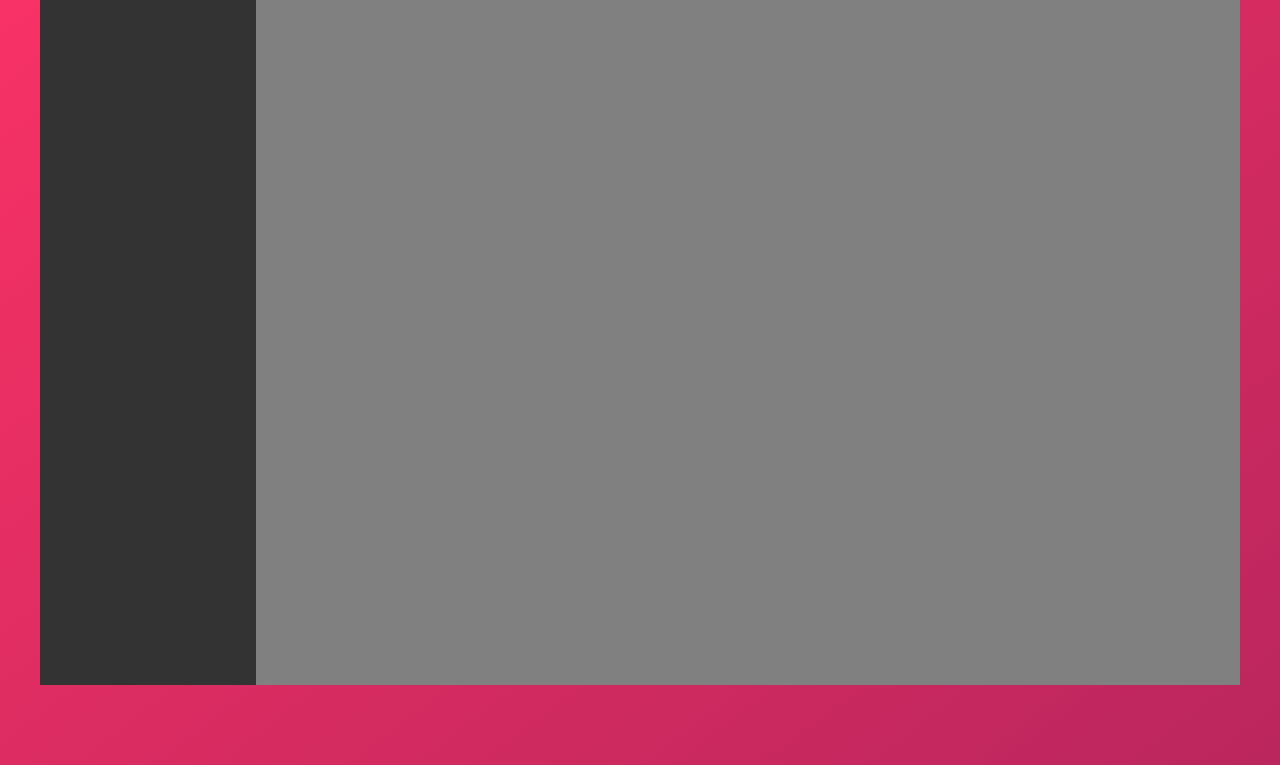
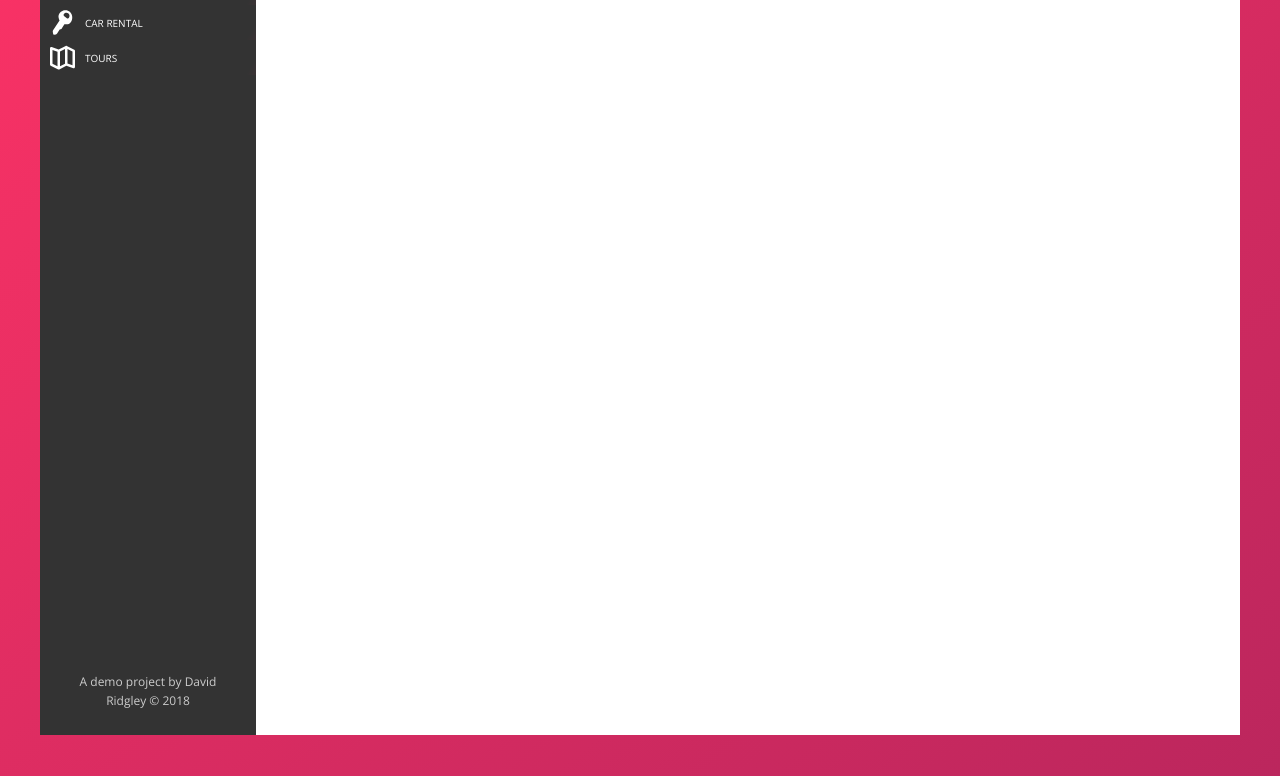
Before and after one commit to Arximiro/Trillo, a website: page index.html in a window 1280 px wide. Shown: the part 215-991 px from the top of the page. Drawn offline with nearby package versions, Linux system fonts and the light colour scheme.

Commit message:
add navigation sidebar and initial styles

```diff
--- a/index.html
+++ b/index.html
@@ -56,7 +56,44 @@
 
             <!-- SIDEBAR START -->
             <nav class="sidebar">
-              Navigation
+              <ul class="side-nav">
+                <li class="side-nav__item">
+                  <a href="#" class="side-nav__link">
+                    <svg class="side-nav__icon">
+                      <use href="img/sprite.svg#icon-home"></use>
+                    </svg>
+                    <span>Hotel</span>
+                  </a>
+                </li>
+                <li class="side-nav__item">
+                  <a href="#" class="side-nav__link">
+                      <svg class="side-nav__icon">
+                          <use href="img/sprite.svg#icon-aircraft"></use>
+                        </svg>
+                        <span>Flight</span>
+                  </a>
+                </li>
+                <li class="side-nav__item">
+                  <a href="#" class="side-nav__link">
+                      <svg class="side-nav__icon">
+                          <use href="img/sprite.svg#icon-key"></use>
+                        </svg>
+                        <span>Car Rental</span>
+                  </a>
+                </li>
+                <li class="side-nav__item">
+                  <a href="#" class="side-nav__link">
+                      <svg class="side-nav__icon">
+                          <use href="img/sprite.svg#icon-map"></use>
+                        </svg>
+                        <span>Tours</span>
+                  </a>
+                </li>
+              </ul>
+
+              <div class="legal">
+                A demo project by David Ridgley &copy; 2018
+              </div>
             </nav>
             <!-- SIDEBAR END -->
 
--- a/sass/components/_components.scss
+++ b/sass/components/_components.scss
@@ -116,13 +116,6 @@
   }
 }
 
-
-////////////////////////
-// HEADER END
-////////////////////////
-
-
-
 // ---SUPER NOTES SECTION---
 // LOGO
 //    height: setting height auto sets width and vice versa
@@ -193,3 +186,62 @@
 //    border-radius: set to make image perfectly round
 //    margin-right: gives space between user photo and text
 // USER-NAV__USER-NAME
+
+
+////////////////////////
+// HEADER END
+////////////////////////
+
+
+
+
+
+
+
+////////////////////////
+// SIDEBAR BEGIN
+////////////////////////
+
+.side-nav {
+  padding-left: 1rem;
+
+  &__item {
+    list-style: none;
+  }
+
+  &__link, {
+    display: flex;
+    align-items: center;
+
+    &:link,
+    &:visited {
+      text-decoration: none;
+      text-transform: uppercase;
+      color: white;
+      background-image: linear-gradient(120deg, transparent 0%, transparent 50%, var(--color-primary));
+      background-size: 200%;
+      transition: all .4s;
+    }
+
+    &:hover,
+    &:active {
+      background-position: 100%;
+    }
+  }
+
+  &__icon {
+    height: 3.5rem;
+    width: 3.5rem;
+    fill: white;
+    order: -1;
+    padding-right: 1rem;
+  }
+}
+
+
+.legal {
+  font-size: 1.2rem;
+  text-align: center;
+  padding: 2.5rem;
+  color: var(--color-grey-light-4);
+}
--- a/sass/layout/_layout.scss
+++ b/sass/layout/_layout.scss
@@ -21,16 +21,21 @@
 
 .content {
   display: flex;
+
+  height: 80rem;
 }
 
 .sidebar {
  background-color: var(--color-grey-dark-1);
  flex: 0 0 18%;
- height: 75rem;
+
+ display: flex;
+ flex-direction: column;
+ justify-content: space-between;
 }
 
 .hotel-view {
-  background-color: grey;
+  background-color: #fff;
   flex: 0 0 82%;
 }
 
```
Also changed, not shown: css/style.css.
